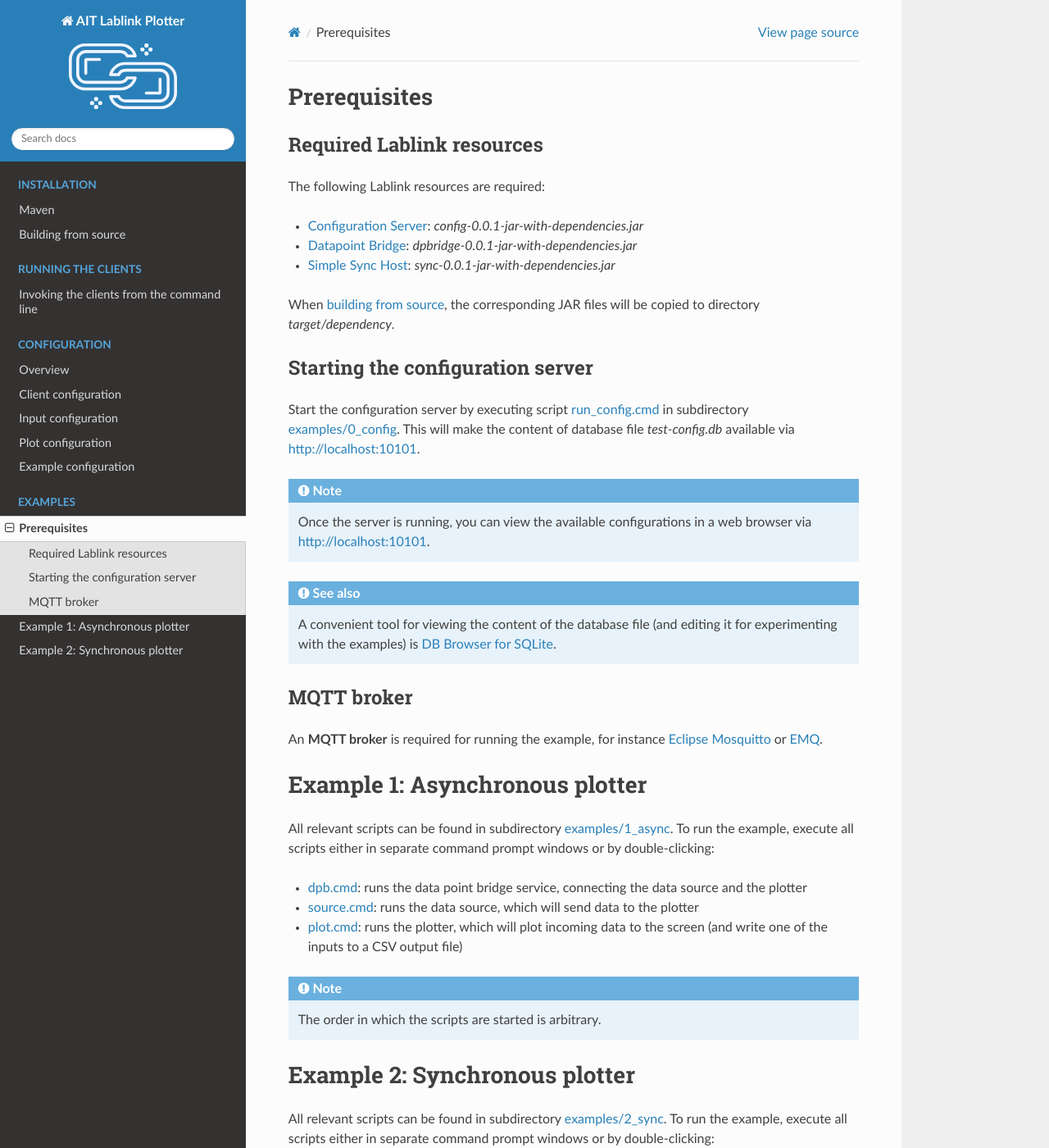
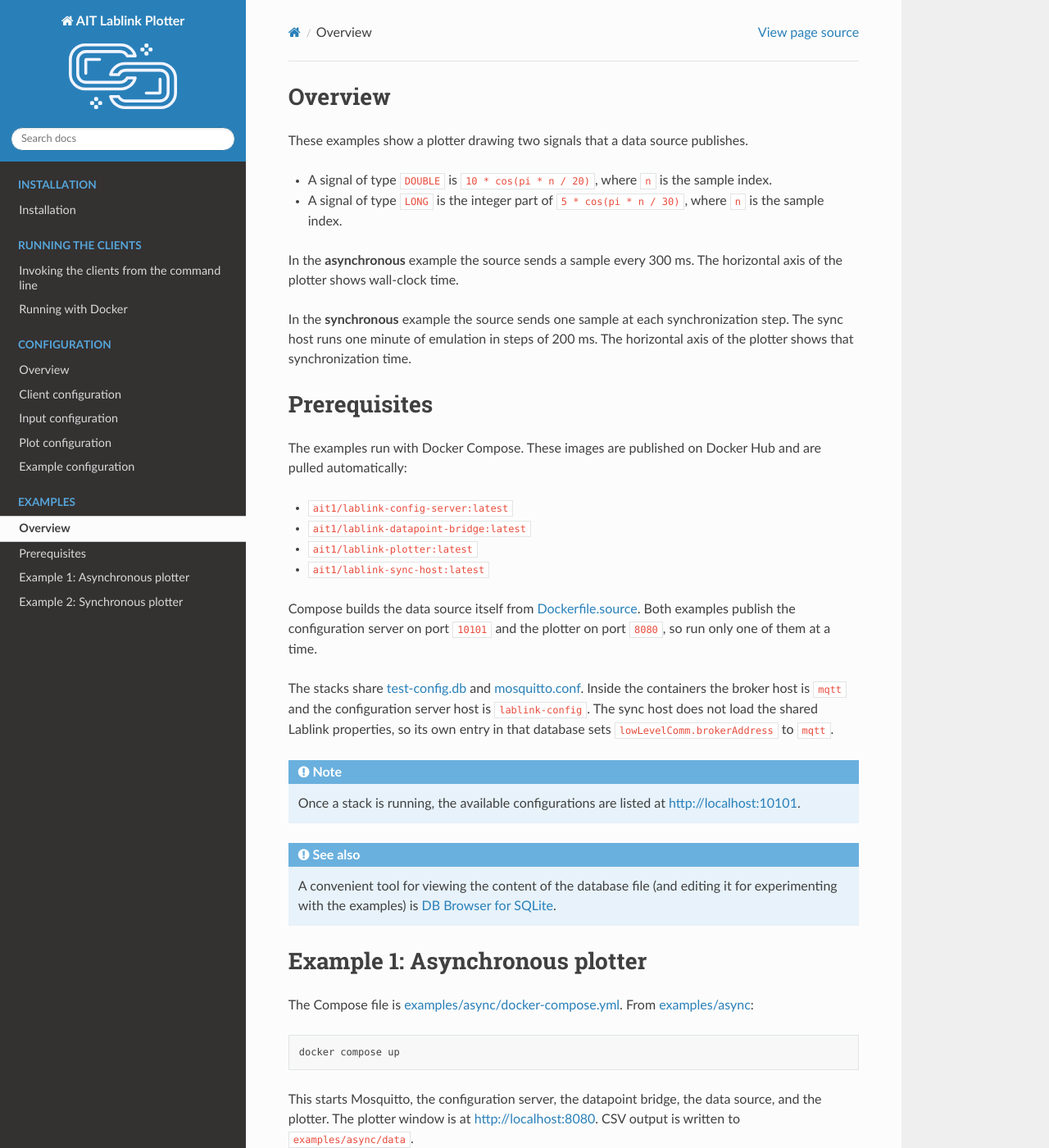
Before and after one commit to AIT-Lablink/lablink-plotter, a Sphinx documentation site: the page built from docs/examples.rst, in a window 1280 px wide and 1400 px high. Shown: the whole window at 82% size. Built offline with Sphinx 7.4.7 and the Read the Docs theme 3.1.0, drawn with Linux system fonts in a browser that asks for light colours; some of the changed text lies outside the part shown.

Commit message:
Update documentation

```diff
--- a/docs/examples.rst
+++ b/docs/examples.rst
@@ -1,57 +1,75 @@
+Overview
+========
+
+These examples show a plotter drawing two signals that a data source publishes.
+
+* A signal of type ``DOUBLE`` is ``10 * cos(pi * n / 20)``, where ``n`` is the sample index.
+* A signal of type ``LONG`` is the integer part of ``5 * cos(pi * n / 30)``, where ``n`` is the sample index.
+
+In the **asynchronous** example the source sends a sample every 300 ms.
+The horizontal axis of the plotter shows wall-clock time.
+
+In the **synchronous** example the source sends one sample at each synchronization step.
+The sync host runs one minute of emulation in steps of 200 ms.
+The horizontal axis of the plotter shows that synchronization time.
+
+
 Prerequisites
 =============
 
-Required Lablink resources
---------------------------
+The examples run with Docker Compose.
+These images are published on Docker Hub and are pulled automatically:
 
-The following Lablink resources are required:
+* ``ait1/lablink-config-server:latest``
+* ``ait1/lablink-datapoint-bridge:latest``
+* ``ait1/lablink-plotter:latest``
+* ``ait1/lablink-sync-host:latest``
 
-* `Configuration Server <https://ait-lablink.readthedocs.io/projects/lablink-config-server>`_: *config-0.0.1-jar-with-dependencies.jar*
-* `Datapoint Bridge <https://ait-lablink.readthedocs.io/projects/lablink-datapoint-bridge>`_: *dpbridge-0.0.1-jar-with-dependencies.jar*
-* `Simple Sync Host <https://ait-lablink.readthedocs.io/projects/lablink-sync-host)>`_: *sync-0.0.1-jar-with-dependencies.jar*
+Compose builds the data source itself from :github_blob:`Dockerfile.source <examples/docker/Dockerfile.source>`.
+Both examples publish the configuration server on port ``10101`` and the plotter on port ``8080``, so run only one of them at a time.
 
-When :doc:`building from source <installation>`, the corresponding JAR files will be copied to directory *target/dependency*.
+The stacks share :github_blob:`test-config.db <examples/config/test-config.db>` and :github_blob:`mosquitto.conf <examples/config/mosquitto.conf>`.
+Inside the containers the broker host is ``mqtt`` and the configuration server host is ``lablink-config``.
+The sync host does not load the shared Lablink properties, so its own entry in that database sets ``lowLevelComm.brokerAddress`` to ``mqtt``.
 
-
-Starting the configuration server
----------------------------------
-
-Start the configuration server by executing script :github_blob:`run_config.cmd <examples/0_config/run_config.cmd>` in subdirectory :github_tree:`examples/0_config`.
-This will make the content of database file *test-config.db* available via http://localhost:10101.
-
-.. note:: Once the server is running, you can view the available configurations in a web browser via http://localhost:10101.
+.. note:: Once a stack is running, the available configurations are listed at http://localhost:10101.
 
 .. seealso:: A convenient tool for viewing the content of the database file (and editing it for experimenting with the examples) is `DB Browser for SQLite <https://sqlitebrowser.org/>`_.
-
-
-MQTT broker
------------
-
-An **MQTT broker** is required for running the example, for instance `Eclipse Mosquitto <https://mosquitto.org/>`_ or `EMQ <http://emqtt.io/>`_.
 
 
 Example 1: Asynchronous plotter
 ===============================
 
-All relevant scripts can be found in subdirectory :github_tree:`examples/1_async`.
-To run the example, execute all scripts either in separate command prompt windows or by double-clicking:
+The Compose file is :github_blob:`examples/async/docker-compose.yml <examples/async/docker-compose.yml>`.
+From :github_tree:`examples/async`:
 
-* :github_blob:`dpb.cmd <examples/1_async/dpb.cmd>`: runs the data point bridge service, connecting the data source and the plotter
-* :github_blob:`source.cmd <examples/1_async/source.cmd>`: runs the data source, which will send data to the plotter
-* :github_blob:`plot.cmd <examples/1_async/plot.cmd>`: runs the plotter, which will plot incoming data to the screen (and write one of the inputs to a CSV output file)
+.. code-block:: bash
 
-.. note:: The order in which the scripts are started is arbitrary.
+   docker compose up
+
+This starts Mosquitto, the configuration server, the datapoint bridge, the data source, and the plotter.
+The plotter window is at http://localhost:8080.
+CSV output is written to ``examples/async/data``.
+
 
 Example 2: Synchronous plotter
 ==============================
 
-All relevant scripts can be found in subdirectory :github_tree:`examples/2_sync`.
-To run the example, execute all scripts either in separate command prompt windows or by double-clicking:
+The Compose file is :github_blob:`examples/sync/docker-compose.yml <examples/sync/docker-compose.yml>`.
+From :github_tree:`examples/sync`:
 
-* :github_blob:`dpb.cmd <examples/2_sync/dpb.cmd>`: runs the data point bridge service, connecting the data source and the plotter
-* :github_blob:`source.cmd <examples/2_sync/source.cmd>`: runs the data source, which will send data to the plotter
-* :github_blob:`plot.cmd <examples/2_sync/plot.cmd>`: runs the plotter, which will plot incoming data to the screen (and write one of the inputs to a CSV output file)
-* :github_blob:`sync.cmd <examples/2_sync/sync.cmd>`: runs the sync host
+.. code-block:: bash
 
-.. note:: Start the data point bridge and the clients first (in arbitrary order).
-  **Before you start the sync host**, make sure that the **clients are already connected to the data point bridge** (check status messages of data point bridge).
+   docker compose up
+
+This starts Mosquitto, the configuration server, the datapoint bridge, the data source, and the plotter.
+The plotter window is at http://localhost:8080.
+CSV output is written to ``examples/sync/data``.
+
+Start the sync host only after the datapoint bridge reports that the clients are connected:
+
+.. code-block:: bash
+
+   docker compose --profile sync-host up sync-host
+
+The scenario file is :github_blob:`sync_config_plotter.json <examples/sync/sync_config_plotter.json>`.
```
Also changed, not shown: docs/installation.rst (+19 -3 lines), docs/requirements-docs.txt (added, +13 -0 lines), docs/running.rst (+31 -0 lines), .readthedocs.yaml (added).
